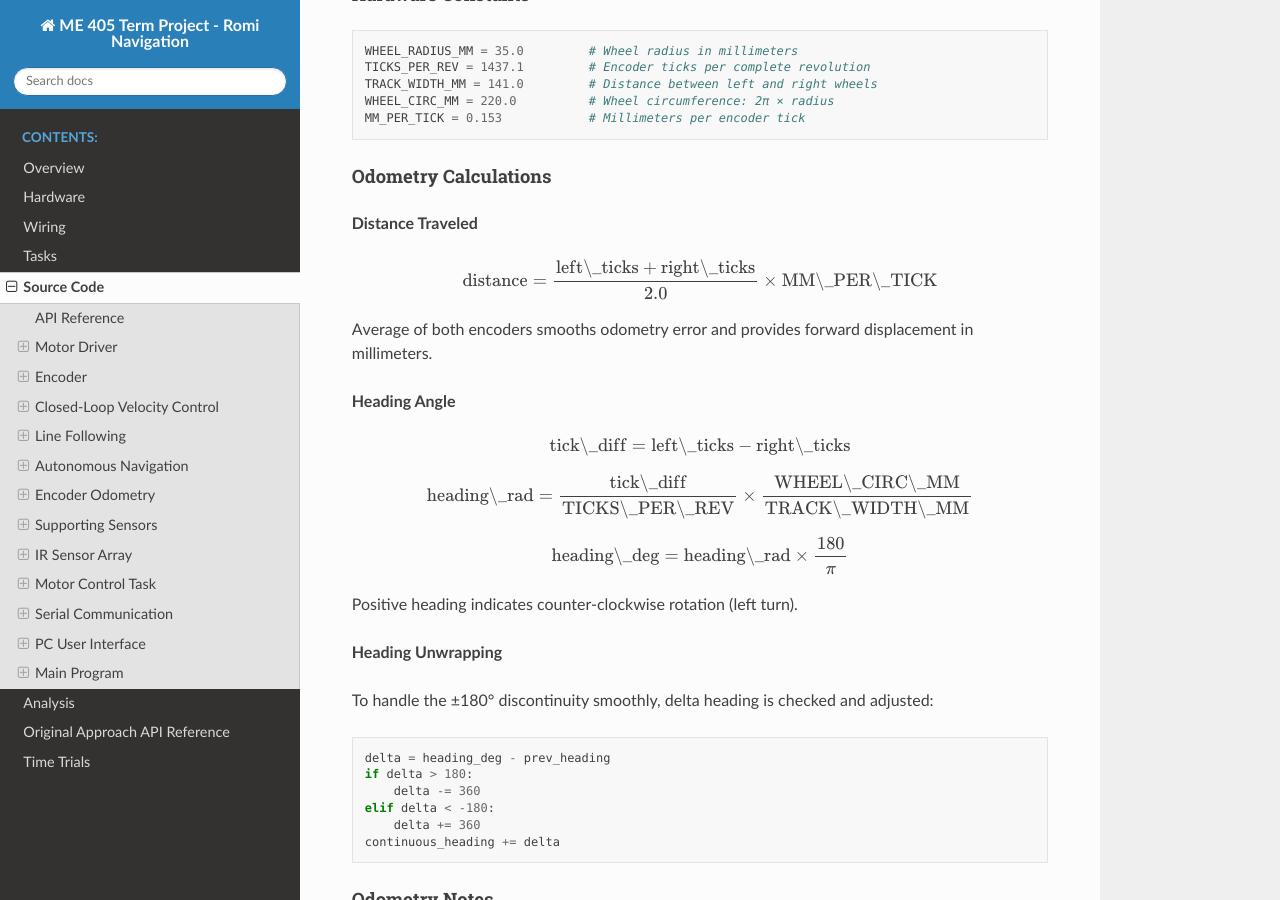
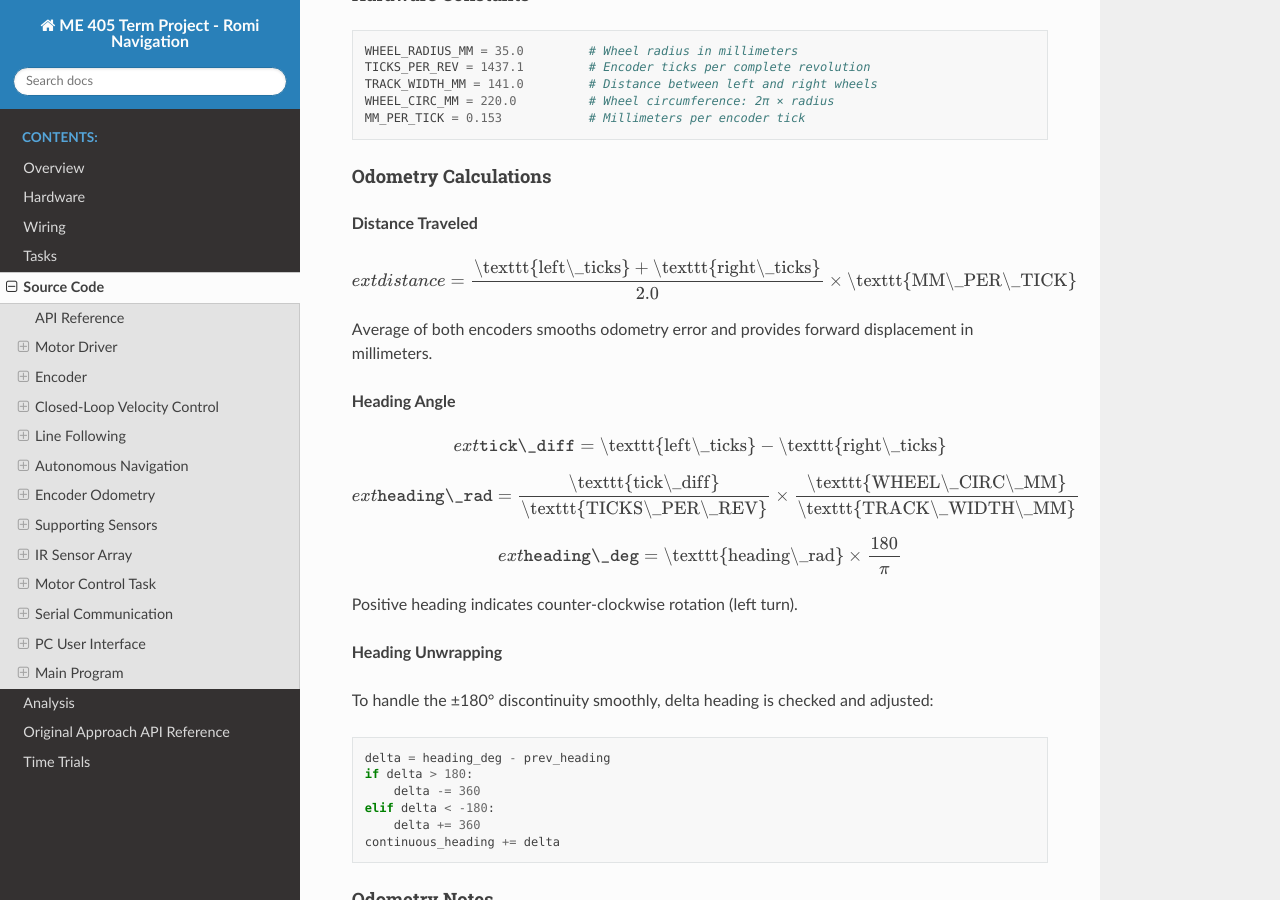
Before and after one commit to shwanpla/ME-405-Term-Project, a Sphinx documentation site: the page built from docs/source_code.rst, in a window 1280 px wide and 900 px high, scrolled down 8700 px. Built offline with Sphinx 7.4.7 and the Read the Docs theme 3.1.0, drawn with Linux system fonts in a browser that asks for light colours.

Commit message:
Fixed Latex

```diff
--- a/docs/source_code.rst
+++ b/docs/source_code.rst
@@ -443,24 +443,22 @@
 **Distance Traveled**
 
 .. math::
-
-   \text{distance} = \frac{\text{left\_ticks} + \text{right\_ticks}}{2.0} \times \text{MM\_PER\_TICK}
+   	ext{distance} = \frac{\text{\texttt{left\_ticks}} + \text{\texttt{right\_ticks}}}{2.0} \times \text{\texttt{MM\_PER\_TICK}}
 
 Average of both encoders smooths odometry error and provides forward displacement in millimeters.
 
 **Heading Angle**
 
 .. math::
-
-   \text{tick\_diff} = \text{left\_ticks} - \text{right\_ticks}
+   	ext{\texttt{tick\_diff}} = \text{\texttt{left\_ticks}} - \text{\texttt{right\_ticks}}
 
 .. math::
 
-   \text{heading\_rad} = \frac{\text{tick\_diff}}{\text{TICKS\_PER\_REV}} \times \frac{\text{WHEEL\_CIRC\_MM}}{\text{TRACK\_WIDTH\_MM}}
+   	ext{\texttt{heading\_rad}} = \frac{\text{\texttt{tick\_diff}}}{\text{\texttt{TICKS\_PER\_REV}}} \times \frac{\text{\texttt{WHEEL\_CIRC\_MM}}}{\text{\texttt{TRACK\_WIDTH\_MM}}}
 
 .. math::
 
-   \text{heading\_deg} = \text{heading\_rad} \times \frac{180}{\pi}
+   	ext{\texttt{heading\_deg}} = \text{\texttt{heading\_rad}} \times \frac{180}{\pi}
 
 Positive heading indicates counter-clockwise rotation (left turn).
 
```
